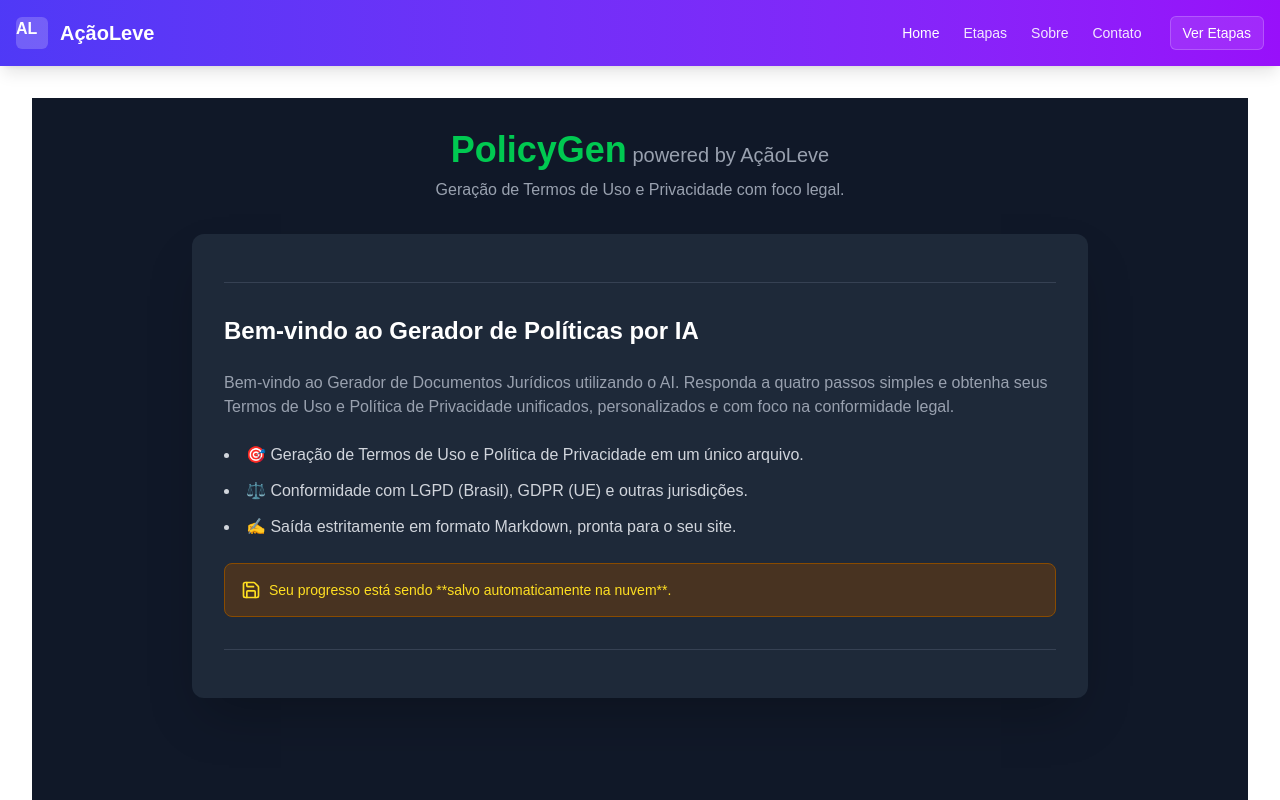
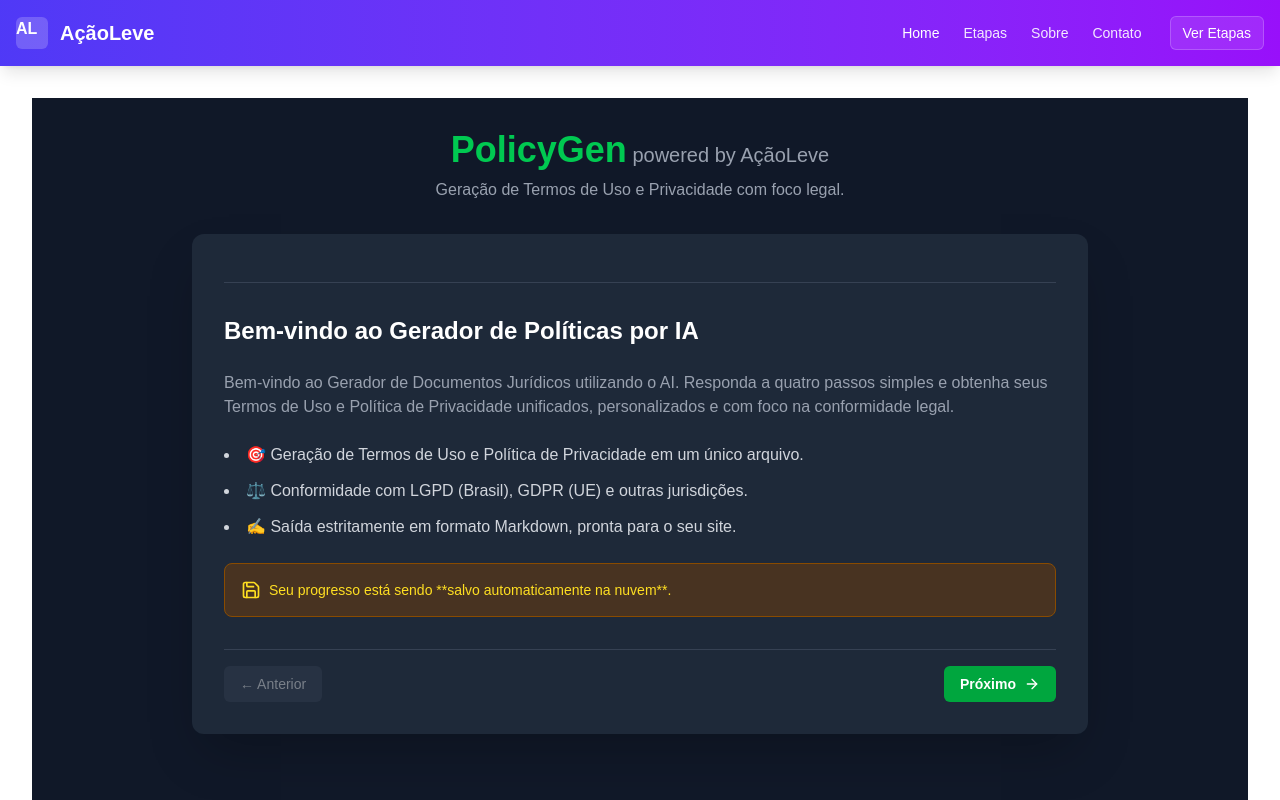
Before and after one commit to Denadai86/policegen, a Next.js app: page / in a window 1280 px wide. Shown: the top 800 px of the page. Built offline with nearby package versions, Linux system fonts and the light colour scheme.

Commit message:
teste navegação por #steps nos card

```diff
--- a/app/page.tsx
+++ b/app/page.tsx
@@ -183,6 +183,50 @@ export default function PolicyGenPage() {
         }
     // eslint-disable-next-line react-hooks/exhaustive-deps
     }, [userId, loadingAuth]); // Depende do ID de usuário e do estado de loading da autenticação
+
+    // 1.b Efeito para sincronizar o passo com a query string ou hash
+    useEffect(() => {
+        function syncStepFromUrl() {
+            try {
+                const params = new URLSearchParams(window.location.search);
+                const s = params.get('step');
+                if (s) {
+                    const n = Number(s);
+                    if (!Number.isNaN(n) && n >= 1 && n <= STEPS.length) {
+                        setStep(n);
+                        // rolar suavemente para a seção de steps quando disponível
+                        setTimeout(() => {
+                            const el = document.getElementById('steps');
+                            if (el) el.scrollIntoView({ behavior: 'smooth', block: 'start' });
+                        }, 50);
+                        return;
+                    }
+                }
+
+                // se não houver param step mas houver hash '#steps', vamos para o passo 1 por padrão
+                if (window.location.hash === '#steps') {
+                    setStep(1);
+                    setTimeout(() => {
+                        const el = document.getElementById('steps');
+                        if (el) el.scrollIntoView({ behavior: 'smooth', block: 'start' });
+                    }, 50);
+                }
+            } catch (e) {
+                // ignore
+            }
+        }
+
+        // sincroniza no mount
+        syncStepFromUrl();
+
+        // atualiza quando houver navegação no histórico (back/forward) ou hashchange
+        window.addEventListener('popstate', syncStepFromUrl);
+        window.addEventListener('hashchange', syncStepFromUrl);
+        return () => {
+            window.removeEventListener('popstate', syncStepFromUrl);
+            window.removeEventListener('hashchange', syncStepFromUrl);
+        };
+    }, []);
 
     // 2. Efeito de Debounce para Salvar Rascunho
     useDebouncedEffect(() => {
@@ -457,9 +501,48 @@ export default function PolicyGenPage() {
                 <form onSubmit={(e) => e.preventDefault()} className="space-y-8">
                     {renderStepContent}
 
-                    {/* Botões de Navegação (Mantidos) */}
+                    {/* Botões de Navegação */}
                     <div className="flex justify-between border-t border-gray-700 pt-4 mt-8">
-                        {/* ... (Lógica de Anterior/Próximo/Gerar Nova mantida) ... */}
+                        <div>
+                            <button
+                                type="button"
+                                onClick={prevStep}
+                                disabled={step === 1}
+                                className="inline-flex items-center px-4 py-2 bg-gray-700 hover:bg-gray-600 disabled:opacity-40 disabled:cursor-not-allowed text-sm font-medium rounded-md transition"
+                            >
+                                ← Anterior
+                            </button>
+                        </div>
+
+                        <div className="flex items-center space-x-3">
+                            {/* Se não for o último passo, mostra Próximo */}
+                            {step < STEPS.length ? (
+                                <button
+                                    type="button"
+                                    onClick={nextStep}
+                                    className="inline-flex items-center px-4 py-2 bg-green-600 hover:bg-green-700 text-white text-sm font-semibold rounded-md transition"
+                                >
+                                    Próximo
+                                    <ArrowRight className="ml-2 h-4 w-4" />
+                                </button>
+                            ) : (
+                                // Último passo: botão de gerar
+                                <button
+                                    type="button"
+                                    onClick={handleGenerate}
+                                    disabled={loading || !formData.nomeDoProjeto || !formData.nomeDoResponsavel}
+                                    className="inline-flex items-center px-4 py-2 bg-blue-600 hover:bg-blue-700 text-white text-sm font-semibold rounded-md transition disabled:opacity-50 disabled:cursor-not-allowed"
+                                >
+                                    {loading ? (
+                                        <span className="flex items-center">
+                                            <Loader2 className="mr-2 h-4 w-4 animate-spin" /> Gerando...
+                                        </span>
+                                    ) : (
+                                        <span className="flex items-center">Gerar Documento <ArrowRight className="ml-2 h-4 w-4" /></span>
+                                    )}
+                                </button>
+                            )}
+                        </div>
                     </div>
                 </form>
             </main>
```
